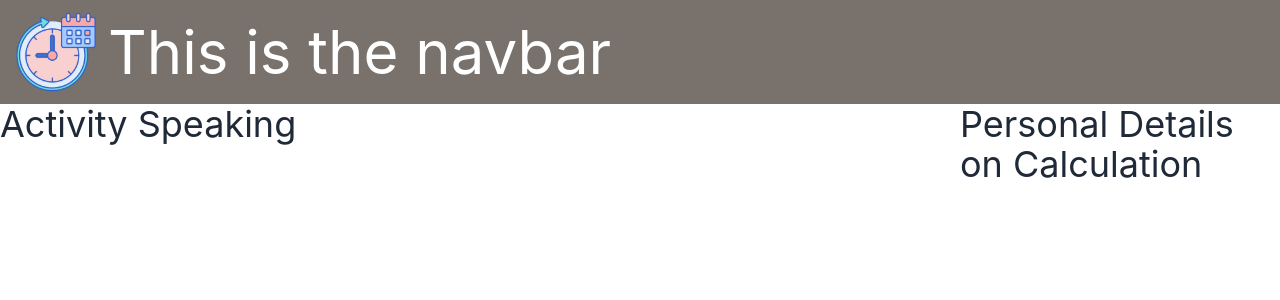
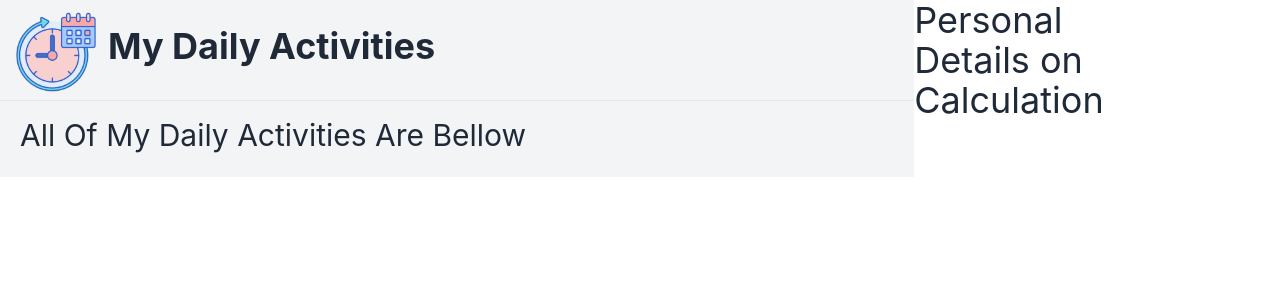
Before and after one commit to anowarzz/daily-activiites-list, a React (Create React App) app: page / in a window 1280 px wide. Shown: the top 300 px of the page. Built offline with nearby package versions, Linux system fonts and the light colour scheme.

Commit message:
grid layout complete

```diff
--- a/src/App.css
+++ b/src/App.css
@@ -1,6 +1 @@
-.body {
-  /* text-align: center; */
-
-   display: grid;
-   grid-template-columns: 3fr 1fr;
-}
+@import url('https://fonts.googleapis.com/css2?family=Poppins&display=swap');
--- a/src/App.js
+++ b/src/App.js
@@ -6,10 +6,16 @@ import Navbar from './components/Navbar/Navbar';
 function App() {
   return (
     <div>
-     <Navbar></Navbar>
 
-    <div className='body'>
+
+    <div className='main-container grid lg:grid-cols-7 sm:grid-cols-1 md:grid-cols-7'>
+
+   <div className='activity bg-gray-100 col-span-5'>
+   <Navbar></Navbar>
+
     <Activity> </Activity>
+   </div>
+
      <DetailsInfo> </DetailsInfo>
     </div>
 
--- a/src/components/Activity/Activity.js
+++ b/src/components/Activity/Activity.js
@@ -4,7 +4,10 @@ import React from 'react';
 const Activity = () => {
     return (
         <div >
-            <h2 className='text-4xl'>Activity Speaking</h2>
+            <h2 className='text-3xl mt-4 pl-5 mb-6'>All Of My Daily Activities Are Bellow</h2>
+
+
+
         </div>
     );
 };
--- a/src/components/Navbar/Navbar.js
+++ b/src/components/Navbar/Navbar.js
@@ -3,15 +3,15 @@ import logo from '../../images/routine.png'
 
 const Navbar = () => {
     return (
-        <div className='bg-stone-500 py-3'>
+        <div>
 
-            <div className='flex items-center text-white '>
+            <div className='flex items-center'>
 
-            <img src={logo} alt="" className='w-20 ml-4' />
-            <h2 className='lg:text-6xl text-center pl-3 sm:text-2xl'>This is the navbar</h2>
+            <img src={logo} alt="" className='w-20 ml-4 pt-3' />
+            <h2 className='lg:text-4xl text-center pl-3 sm:text-2xl font-bold'>My Daily Activities</h2>
 
             </div>
-
+        <hr className='mt-2'/>
         </div>
     );
 };
```
